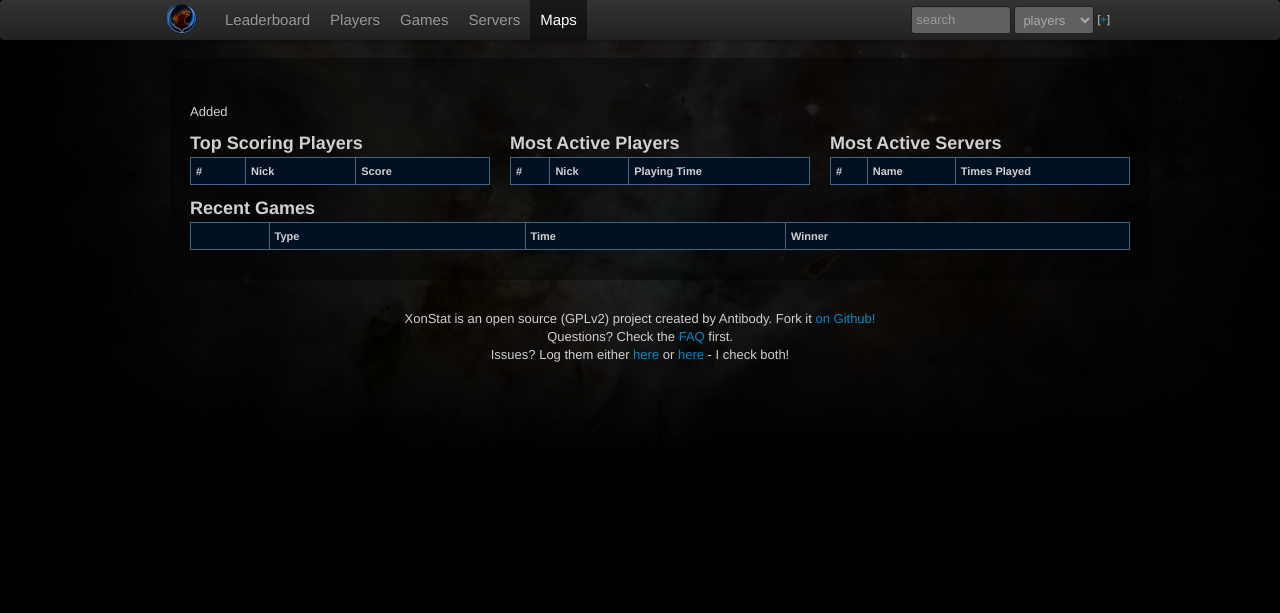
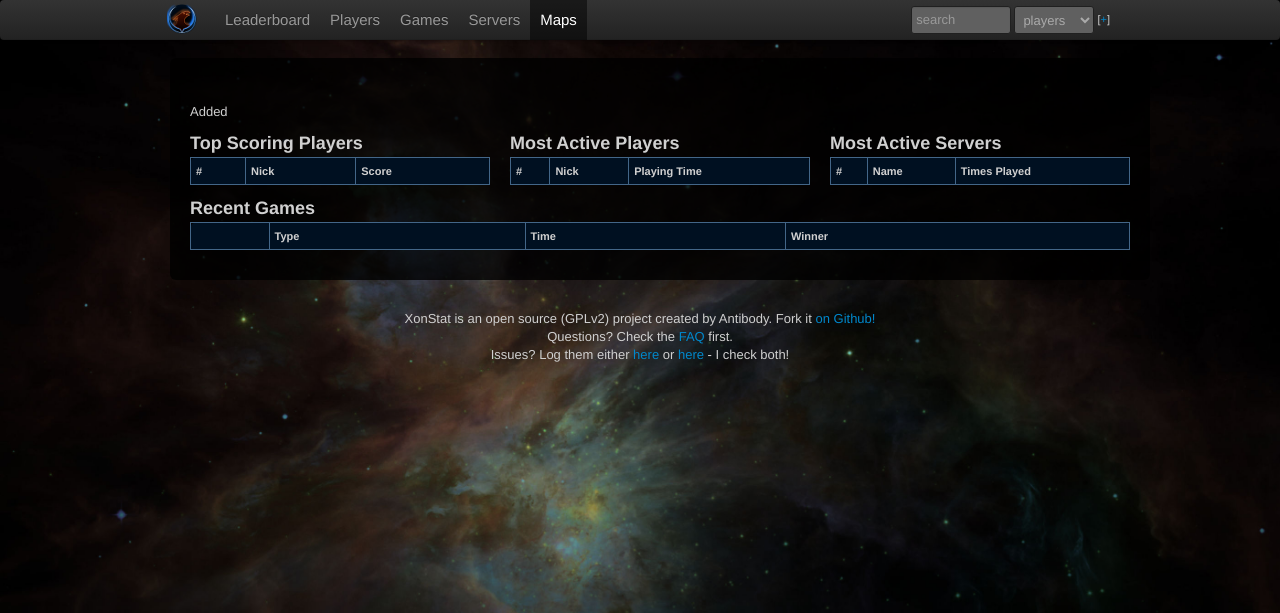
Before and after one commit to antzucaro/XonStat, a Python web app: template xonstat/templates/map_info.mako in a window 1280 px wide. Shown: the top 613 px of the page. Run offline with Jinja, Linux system fonts and the light colour scheme; the template is opened without the code that fills it, so the values that code supplies are empty; some web fonts are replaced.

Commit message:
New background image. Thanks, NASA!
Add a new background image (#3) from NASA's Hubble telescope. It
was a little bright for #xonborder, so the alpha % on that was
increased.

```diff
--- a/xonstat/static/css/style.css
+++ b/xonstat/static/css/style.css
@@ -106,9 +106,12 @@ textarea {
   vertical-align: top;
 }
 body {
+  background: url('img/web_background_3.jpg') no-repeat center center fixed;
   background-color: #000000;
-  background:#000 url('img/web_background_2.jpg') 0 0 no-repeat;
-  background-size: 100%;
+  -webkit-background-size: cover; /*for webKit*/
+  -moz-background-size: cover; /*Mozilla*/
+  -o-background-size: cover; /*opera*/
+  background-size: cover; /*generic*/
   color: #d0d0d0;
   font-family: "XoloniumNormal", "Helvetica Neue", Helvetica, Arial, sans-serif;
   font-size: 11px;
@@ -3396,7 +3399,7 @@ a.thumbnail:hover {
 }
 #xonborder {
   background: rgb(0, 0, 0); /* IE Fallback */
-  background: none repeat scroll 0 0 rgba(0, 0, 0, 0.4);
+  background: none repeat scroll 0 0 rgba(0, 0, 0, 0.8);
   border-radius: 6px 6px 6px 6px;
   margin-bottom: 30px;
   padding: 20px;
```
Also changed, not shown: xonstat/static/css/img/web_background_3.jpg (added).
